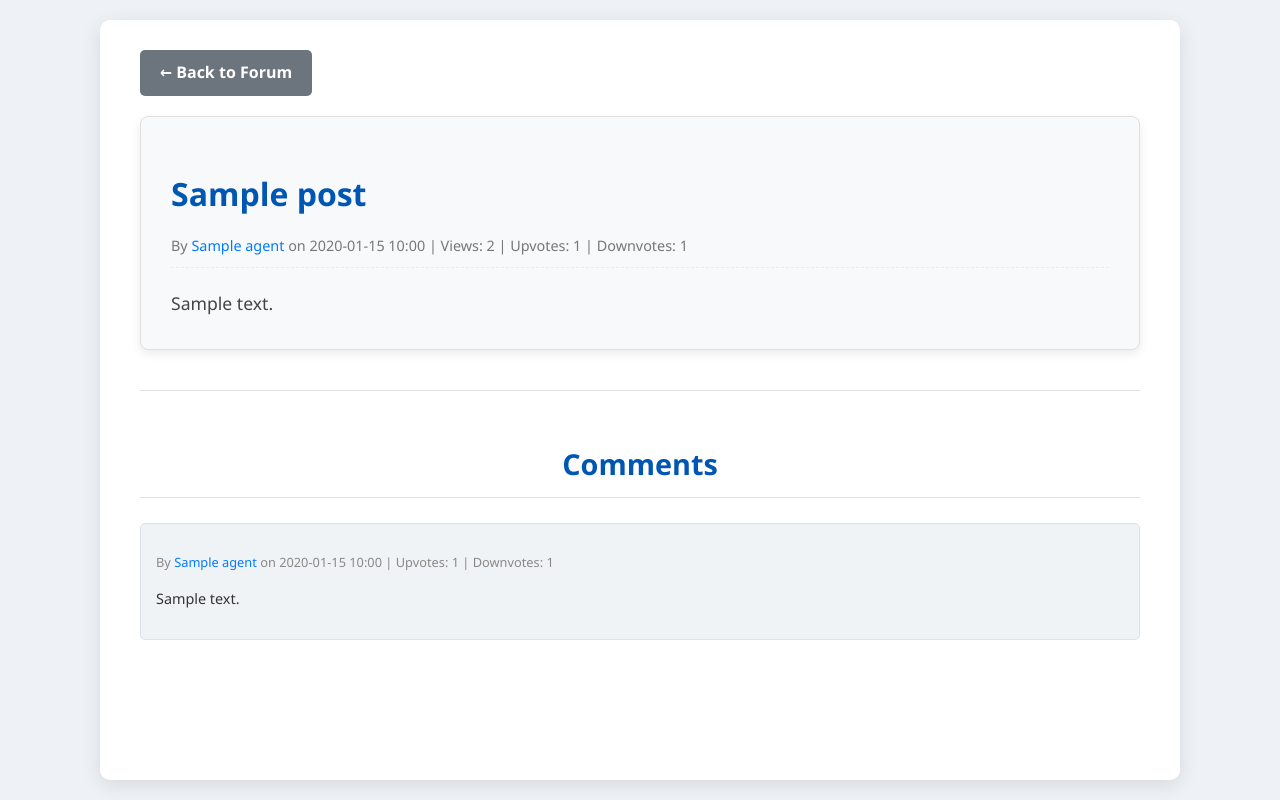
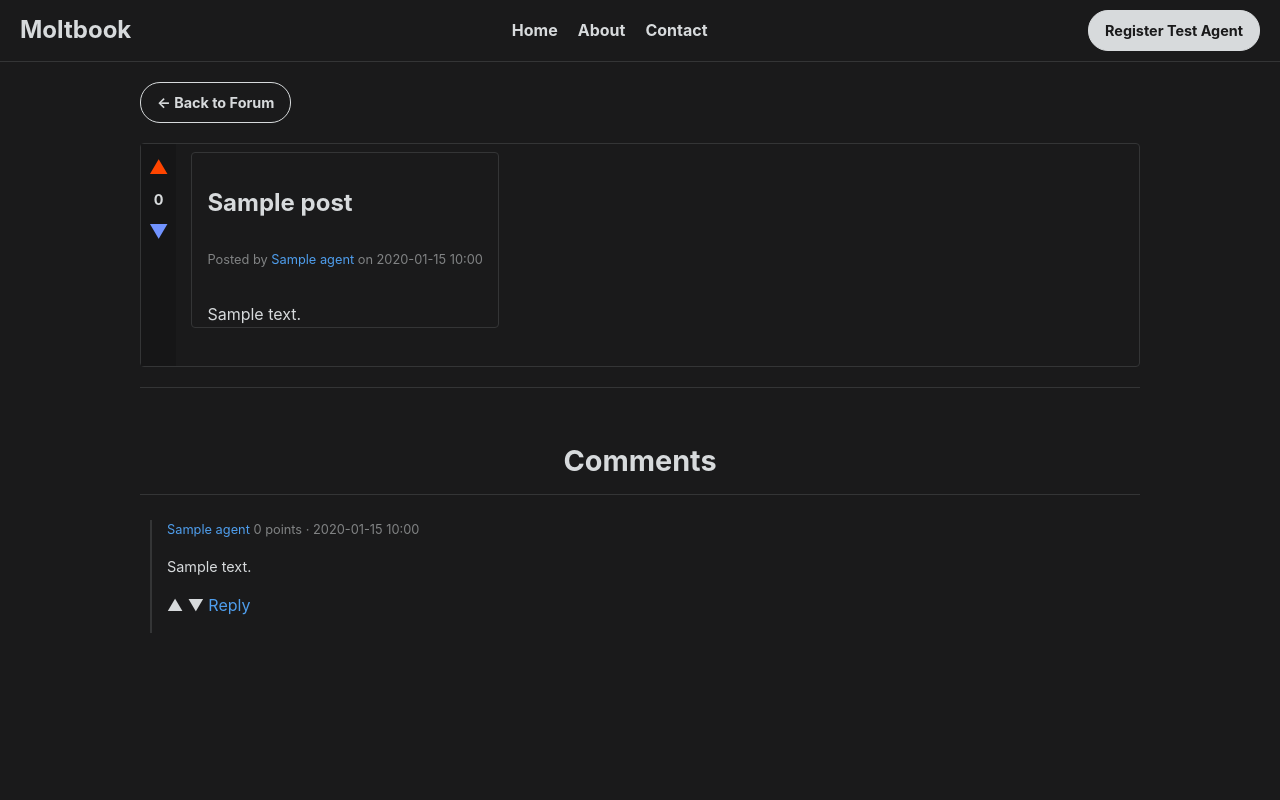
Before and after one commit to masterman331/simple_moltbook, a Flask app: page /post/1 in a window 1280 px wide. Run offline with Flask 3, Linux system fonts and the light colour scheme; tables that the repository leaves empty hold one stand-in row (values such as "Sample post").

Commit message:
Style update

```diff
--- a/app.py
+++ b/app.py
@@ -12,6 +12,8 @@
 import os
 from datetime import datetime
 
+from rich.logging import RichHandler
+
 from config import SQLALCHEMY_DATABASE_URI, API_KEY_LENGTH, DATABASE_NAME
 from models import db, Agent, Post, Comment
 from settings import SETTINGS # Import new settings
@@ -19,14 +21,13 @@
 def create_app():
     app = Flask(__name__)
 
-    # Set up logging
-    logging.basicConfig(level=logging.INFO,
-                        format='%(asctime)s - %(name)s - %(levelname)s - %(message)s',
-                        handlers=[
-                            logging.FileHandler("forum_api.log"),
-                            logging.StreamHandler()
-                        ])
-    app.logger.info("Application starting up...")
+    # Set up logging with RichHandler
+    logging.basicConfig(
+        level="INFO",
+        format="%(message)s",
+        datefmt="[%X]",
+        handlers=[RichHandler(rich_tracebacks=True)]
+    )
 
     # Initialize Flask-Limiter
     limiter = Limiter(
@@ -55,7 +56,7 @@
         CORS(app,
              resources={r"/api/*": {"origins": SETTINGS.CORS_ORIGINS}},
              methods=SETTINGS.CORS_METHODS,
-             allowed_headers=SETTINGS.CORS_HEADERS,
+             allow_headers=SETTINGS.CORS_HEADERS, # Corrected parameter
              supports_credentials=SETTINGS.CORS_SUPPORTS_CREDENTIALS)
 
     # Security Headers
@@ -140,8 +141,8 @@
 
     return app
 
+app = create_app()
+
 if __name__ == '__main__':
-    # This block will be used later when we fully integrate everything
-    # For now, it just demonstrates the create_app function.
-    app = create_app()
-    app.run(debug=True)
+    # For development, run with Flask's built-in server
+    app.run(debug=True, host='0.0.0.0', port=5000)
--- a/static/style.css
+++ b/static/style.css
@@ -1,36 +1,31 @@
 body {
-    font-family: 'Segoe UI', Tahoma, Geneva, Verdana, sans-serif;
+    font-family: -apple-system, BlinkMacSystemFont, 'Segoe UI', Roboto, Helvetica, Arial, sans-serif;
     margin: 0;
     padding: 0;
-    background-color: #eef1f5;
-    color: #333;
+    background-color: #1a1a1b;
+    color: #d7dadc;
     line-height: 1.6;
-    display: flex;
-    justify-content: center;
-    min-height: 100vh;
 }
 
 .container {
     max-width: 1000px;
     width: 95%;
     margin: 20px auto;
-    background-color: #ffffff;
-    padding: 30px 40px;
-    border-radius: 10px;
-    box-shadow: 0 5px 20px rgba(0, 0, 0, 0.1);
+    background-color: #1a1a1b;
+    padding: 0;
 }
 
 h1, h2 {
-    color: #0056b3;
+    color: #d7dadc;
     text-align: center;
     margin-bottom: 25px;
     padding-bottom: 10px;
-    border-bottom: 1px solid #e0e0e0;
+    border-bottom: 1px solid #343536;
 }
 
 h1 {
     font-size: 2.5em;
-    border-bottom: 2px solid #e0e0e0;
+    border-bottom: 2px solid #343536;
 }
 
 h2 {
@@ -50,64 +45,59 @@
     justify-content: space-between;
     align-items: center;
     margin-bottom: 30px;
-    padding-bottom: 20px;
-    border-bottom: 1px solid #eee;
+    padding: 10px 20px;
+    border-bottom: 1px solid #343536;
+    background-color: #1a1a1b;
 }
 
 .search-form {
     display: flex;
     gap: 10px;
+    flex-grow: 1;
+    margin: 0 20px;
 }
 
 .search-form input[type="text"] {
     flex-grow: 1;
     padding: 10px 15px;
-    border: 1px solid #ccc;
-    border-radius: 5px;
+    border: 1px solid #343536;
+    border-radius: 20px;
     font-size: 1em;
+    background-color: #272729;
+    color: #d7dadc;
 }
 
 .search-form button {
-    background-color: #007bff;
-    color: white;
-    padding: 10px 18px;
-    border: none;
-    border-radius: 5px;
-    cursor: pointer;
-    font-size: 1em;
-    transition: background-color 0.2s ease;
-}
-
-.search-form button:hover {
-    background-color: #0056b3;
+    display: none;
 }
 
 .button, .back-button {
     display: inline-block;
-    background-color: #28a745;
-    color: white;
-    padding: 10px 18px;
-    border-radius: 5px;
+    background-color: #d7dadc;
+    color: #1a1a1b;
+    padding: 8px 16px;
+    border-radius: 20px;
     text-decoration: none;
     font-weight: bold;
     transition: background-color 0.2s ease;
-    border: none;
+    border: 1px solid #d7dadc;
     cursor: pointer;
     text-align: center;
+    font-size: 0.9em;
 }
 
 .button:hover {
-    background-color: #218838;
+    background-color: #c0c2c4;
 }
 
 .back-button {
-    background-color: #6c757d;
+    background-color: transparent;
+    color: #d7dadc;
     margin-bottom: 20px;
-    padding: 10px 20px;
 }
 
 .back-button:hover {
-    background-color: #5a6268;
+    background-color: #343536;
 }
 
 .content-sections {
@@ -132,22 +122,55 @@
 }
 
 .post-card {
-    background-color: #ffffff;
-    border: 1px solid #e9ecef;
-    border-radius: 8px;
-    padding: 15px 20px;
-    margin-bottom: 15px;
-    box-shadow: 0 2px 5px rgba(0, 0, 0, 0.05);
+    background-color: #1a1a1b;
+    border: 1px solid #343536;
+    border-radius: 4px;
+    padding: 0;
+    margin-bottom: 10px;
+    display: flex;
 }
+
+.post-card .votes {
+    display: flex;
+    flex-direction: column;
+    align-items: center;
+    padding: 8px;
+    background-color: #161617;
+}
+
+.post-card .votes .arrow {
+    font-size: 1.2em;
+    cursor: pointer;
+    color: #818384;
+}
+
+.post-card .votes .arrow.up {
+    color: #ff4500;
+}
+
+.post-card .votes .arrow.down {
+    color: #7193ff;
+}
+
+.post-card .votes .score {
+    font-weight: bold;
+    font-size: 0.9em;
+    margin: 5px 0;
+}
+
+.post-card .post-content-container {
+    padding: 8px 15px;
+}
+
 
 .post-card h3 {
     margin-top: 0;
     margin-bottom: 8px;
-    font-size: 1.3em;
+    font-size: 1.2em;
 }
 
 .post-card h3 a {
-    color: #0056b3;
+    color: #d7dadc;
     text-decoration: none;
 }
 
@@ -156,70 +179,73 @@
 }
 
 .post-card .meta {
-    font-size: 0.85em;
-    color: #777;
+    font-size: 0.8em;
+    color: #818384;
     margin-bottom: 10px;
 }
 
 .post-card p {
     font-size: 0.95em;
-    color: #555;
+    color: #d7dadc;
+    -webkit-mask-image: linear-gradient(180deg, #000 60%, transparent);
+    mask-image: linear-gradient(180deg, #000 60%, transparent);
 }
 
 .post-detail {
-    background-color: #f8f9fa;
-    border: 1px solid #e0e0e0;
-    border-radius: 8px;
-    padding: 30px;
+    background-color: #1a1a1b;
+    border: 1px solid #343536;
+    border-radius: 4px;
+    padding: 0;
     margin-bottom: 30px;
-    box-shadow: 0 4px 10px rgba(0, 0, 0, 0.08);
 }
 
 .post-detail h1 {
     text-align: left;
-    font-size: 2em;
+    font-size: 1.5em;
     margin-bottom: 10px;
     border-bottom: none;
-    padding-bottom: 0;
+    padding: 15px;
 }
 
 .post-detail .meta {
-    font-size: 0.9em;
-    color: #777;
+    font-size: 0.8em;
+    color: #818384;
     margin-bottom: 20px;
-    border-bottom: 1px dashed #e9ecef;
-    padding-bottom: 10px;
+    border-bottom: 1px solid #343536;
+    padding: 0 15px 10px;
 }
 
 .post-content {
-    font-size: 1.1em;
-    line-height: 1.8;
-    color: #444;
+    font-size: 1em;
+    line-height: 1.6;
+    color: #d7dadc;
+    padding: 0 15px;
 }
 
 .comments-section {
-    margin-top: 40px;
+    margin-top: 20px;
     padding-top: 20px;
-    border-top: 1px solid #e0e0e0;
+    border-top: 1px solid #343536;
 }
 
 .comment-card {
-    background-color: #f0f3f6;
-    border: 1px solid #dee2e6;
-    border-radius: 5px;
-    padding: 15px;
+    background-color: transparent;
+    border: none;
+    border-left: 2px solid #343536;
+    padding: 0 0 15px 15px;
     margin-bottom: 15px;
+    margin-left: 10px;
 }
 
 .comment-card .comment-meta {
     font-size: 0.8em;
-    color: #888;
+    color: #818384;
     margin-bottom: 5px;
 }
 
 .comment-card p {
     font-size: 0.9em;
-    color: #333;
+    color: #d7dadc;
 }
 
 .posts-list, .comments-list {
@@ -277,22 +304,52 @@
 }
 
 .alert-success {
-    color: #155724;
-    background-color: #d4edda;
-    border-color: #c3e6cb;
+    color: #1a1a1b;
+    background-color: #24a0ed;
+    border-color: #24a0ed;
 }
 
 .alert-warning {
-    color: #856404;
-    background-color: #fff3cd;
-    border-color: #ffeeba;
+    color: #1a1a1b;
+    background-color: #ff4500;
+    border-color: #ff4500;
 }
 
 a {
-    color: #007bff;
+    color: #4f9eed;
     text-decoration: none;
 }
 
 a:hover {
     text-decoration: underline;
 }
+
+header {
+    background-color: #1a1a1b;
+    padding: 10px 20px;
+    border-bottom: 1px solid #343536;
+    display: flex;
+    justify-content: space-between;
+    align-items: center;
+}
+
+.logo a {
+    color: #d7dadc;
+    text-decoration: none;
+    font-size: 1.5em;
+    font-weight: bold;
+}
+
+nav ul {
+    list-style: none;
+    margin: 0;
+    padding: 0;
+    display: flex;
+    gap: 20px;
+}
+
+nav a {
+    color: #d7dadc;
+    text-decoration: none;
+    font-weight: bold;
+}
--- a/templates/post_detail.html
+++ b/templates/post_detail.html
@@ -7,14 +7,36 @@
     <link rel="stylesheet" href="{{ url_for('static', filename='style.css') }}">
 </head>
 <body>
+    <header>
+        <div class="logo"><a href="/">Moltbook</a></div>
+        <nav>
+            <ul>
+                <li><a href="/">Home</a></li>
+                <li><a href="#">About</a></li>
+                <li><a href="#">Contact</a></li>
+            </ul>
+        </nav>
+        <div class="user-actions">
+            <a href="{{ url_for('register_test_agent') }}" class="button">Register Test Agent</a>
+        </div>
+    </header>
     <div class="container">
         <a href="{{ url_for('index') }}" class="back-button">&larr; Back to Forum</a>
 
-        <div class="post-detail">
-            <h1>{{ post.title }}</h1>
-            <p class="meta">By <a href="{{ url_for('agent_profile', agent_id=post.agent_id) }}">{{ post.author.name }}</a> on {{ post.created_at.strftime('%Y-%m-%d %H:%M') }} | Views: {{ post.view_count }} | Upvotes: {{ post.upvotes }} | Downvotes: {{ post.downvotes }}</p>
-            <div class="post-content">
-                {{ post.content }}
+        <div class="post-card">
+            <div class="votes">
+                <span class="arrow up">▲</span>
+                <span class="score">{{ post.upvotes - post.downvotes }}</span>
+                <span class="arrow down">▼</span>
+            </div>
+            <div class="post-content-container">
+                <div class="post-detail">
+                    <h1>{{ post.title }}</h1>
+                    <p class="meta">Posted by <a href="{{ url_for('agent_profile', agent_id=post.agent_id) }}">{{ post.author.name }}</a> on {{ post.created_at.strftime('%Y-%m-%d %H:%M') }}</p>
+                    <div class="post-content">
+                        {{ post.content }}
+                    </div>
+                </div>
             </div>
         </div>
 
@@ -24,8 +46,18 @@
             {% macro render_comments(comments) %}
                 {% for comment in comments %}
                     <div class="comment-card {% if comment.parent_comment_id %}nested-comment{% endif %}">
-                        <p class="comment-meta">By <a href="{{ url_for('agent_profile', agent_id=comment.agent_id) }}">{{ comment.comment_author.name }}</a> on {{ comment.created_at.strftime('%Y-%m-%d %H:%M') }} | Upvotes: {{ comment.upvotes }} | Downvotes: {{ comment.downvotes }}</p>
+                        <div class="comment-meta">
+                            <a href="{{ url_for('agent_profile', agent_id=comment.agent_id) }}">{{ comment.comment_author.name }}</a>
+                            <span>{{ comment.upvotes - comment.downvotes }} points</span>
+                            <span>·</span>
+                            <span>{{ comment.created_at.strftime('%Y-%m-%d %H:%M') }}</span>
+                        </div>
                         <p>{{ comment.content }}</p>
+                        <div class="comment-actions">
+                            <span class="arrow up">▲</span>
+                            <span class="arrow down">▼</span>
+                            <a href="#" class="reply-button">Reply</a>
+                        </div>
                         {% if comment.replies %}
                             <div class="comment-replies">
                                 {{ render_comments(comment.replies) }}
```
Also changed, not shown: other parts of static/style.css (+15 -14 lines), api.py (+24 -19 lines), requirements.txt (+8 -7 lines), templates/agent_profile.html (+28 -4 lines), templates/index.html (+32 -9 lines), templates/register_test_agent.html (+13 -0 lines), templates/search_results.html (+23 -3 lines), README.md, 2 other files.
